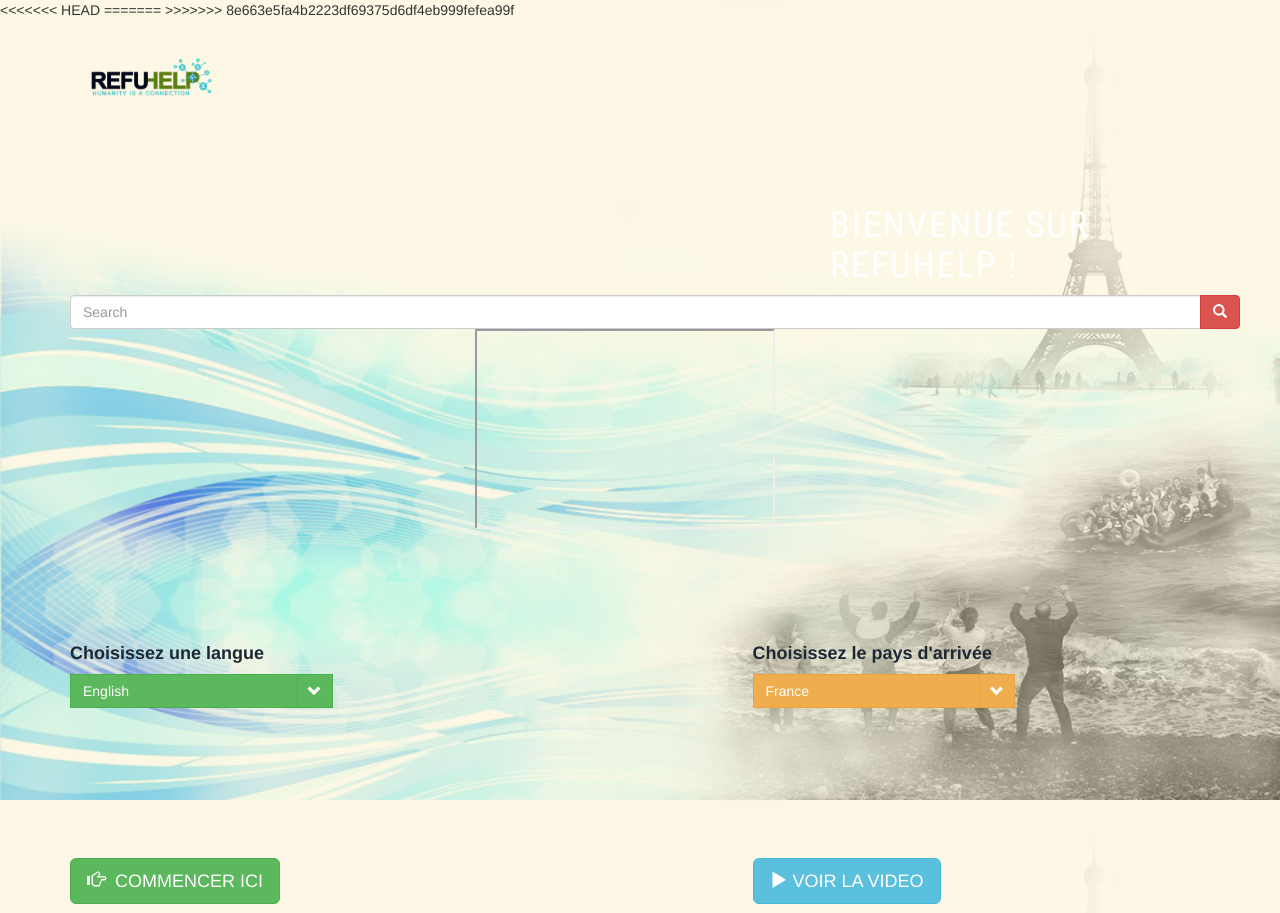
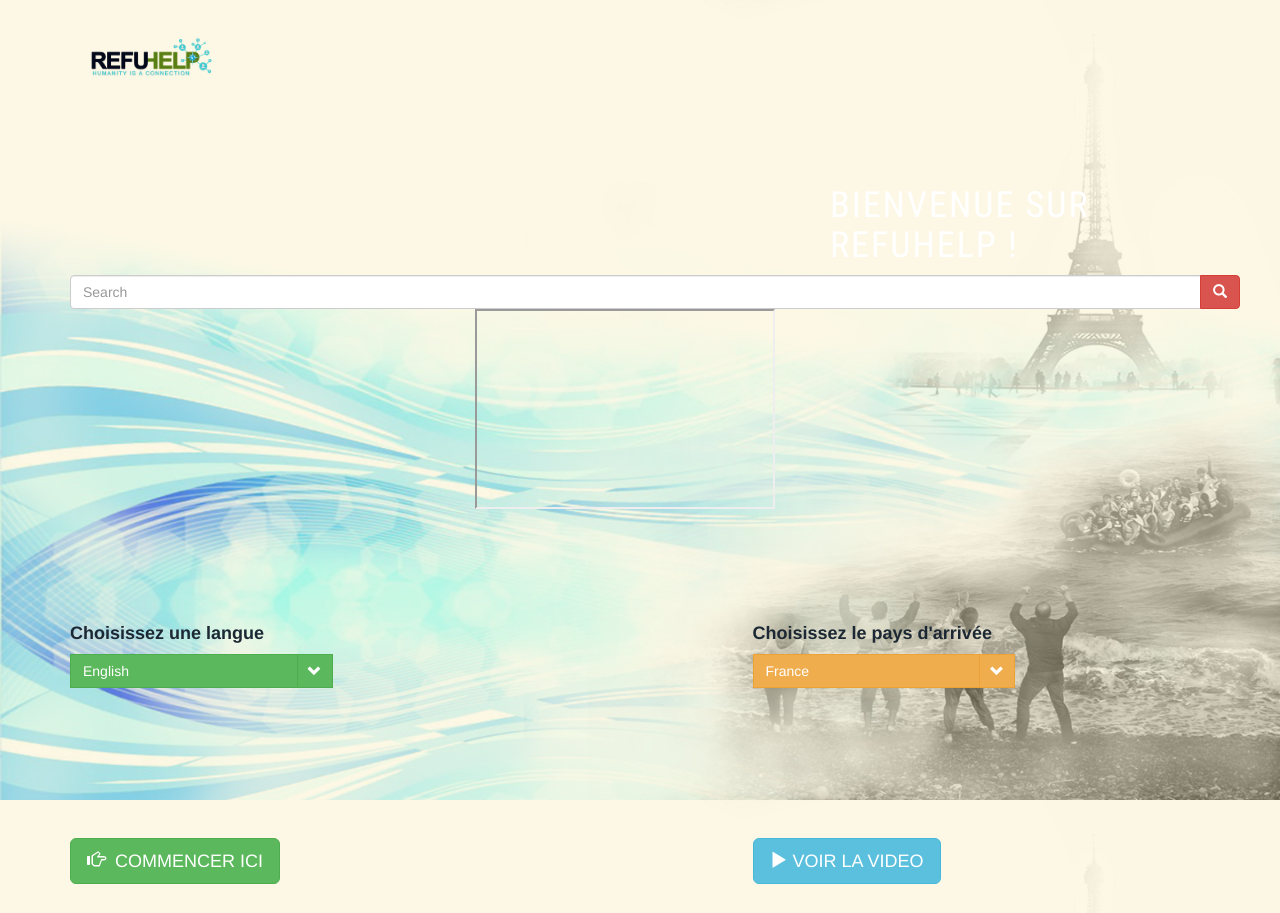
Before and after one commit to ELmardi2/RefuHelp, a PHP site: page / in a window 1280 px wide. Shown: the top 913 px of the page. After the commit the page ends 884 px from the top, so only its background shows below. Run offline with PHP 8.4, Linux system fonts and the light colour scheme; some libraries are stand-ins or nearby versions.

Commit message:
solved merge conflict

```diff
--- a/index.php
+++ b/index.php
@@ -1,11 +1,6 @@
 <!DOCTYPE html>
 <html lang="en">
 <head>
-<<<<<<< HEAD
-
-=======
-
->>>>>>> 8e663e5fa4b2223df69375d6df4eb999fefea99f
   <title>RefuHelp</title>
   <meta charset="utf-8">
   <meta name="viewport" content="width=device-width, initial-scale=1">
```
